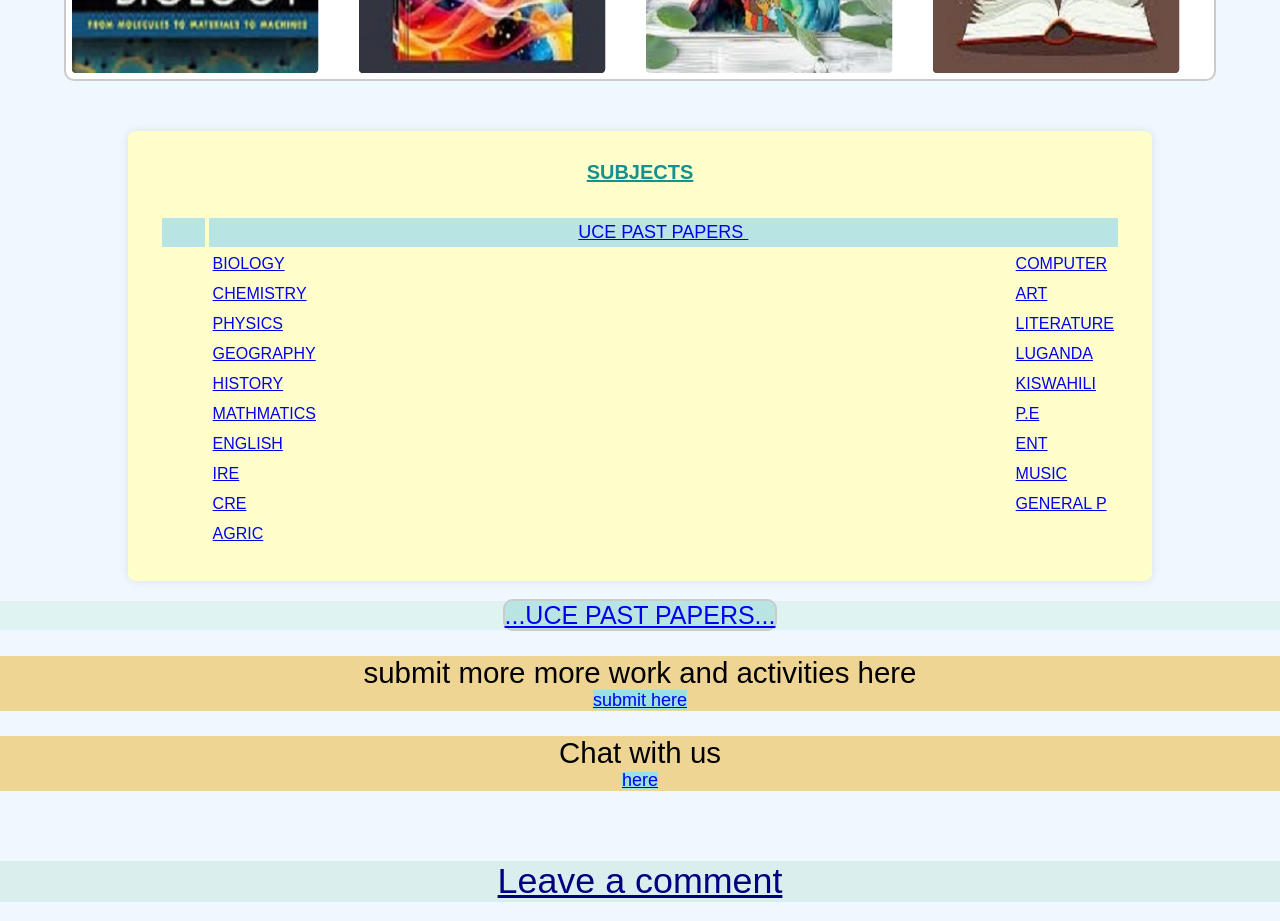
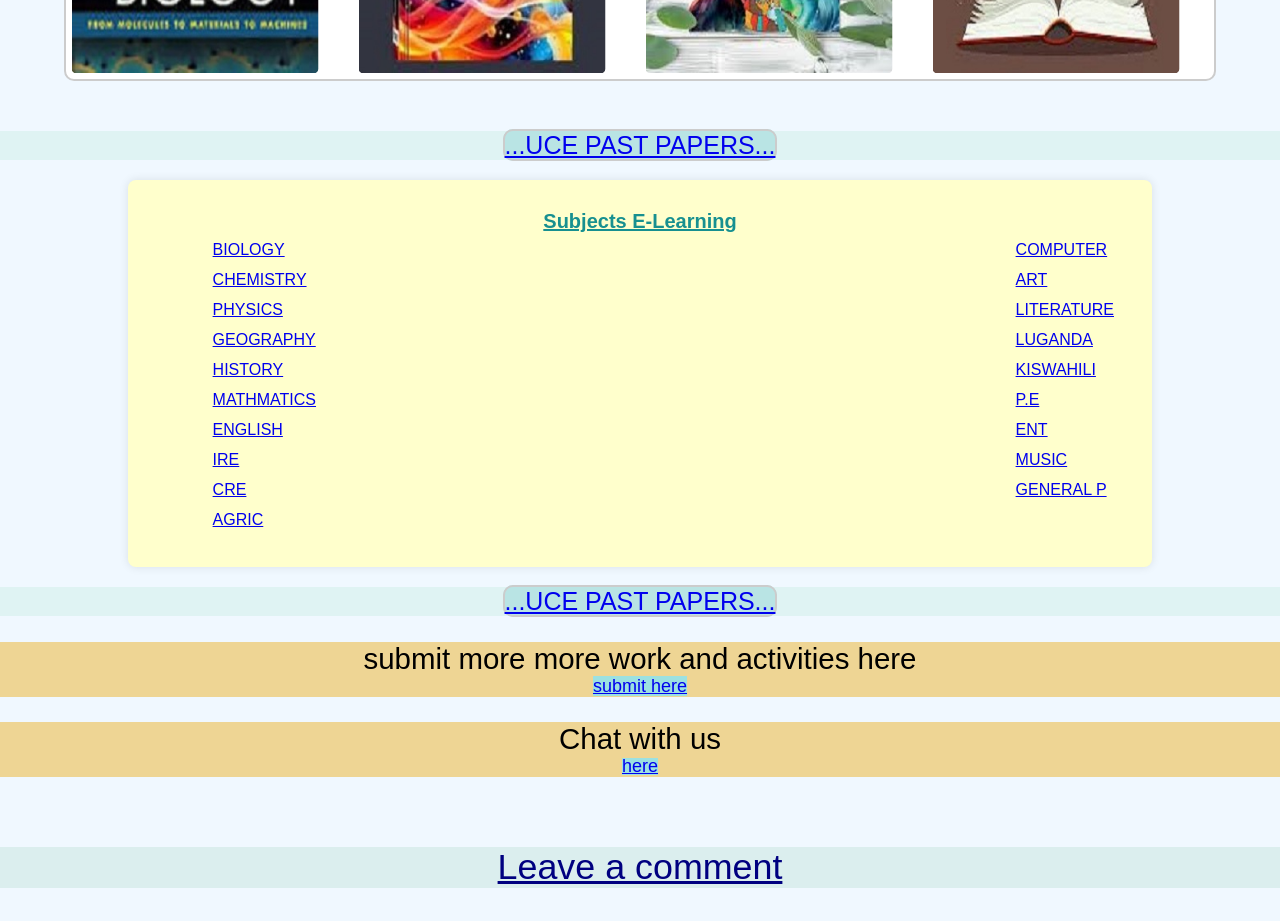
Before and after one commit to atlashighschoole-learning/atlashighschoole-learning.github.io, a plain HTML site: page E-LEARNING.html in a window 1280 px wide. Shown: the part 1080-2001 px from the top of the page. Drawn offline with Linux system fonts and the light colour scheme.

Commit message:
Update E-LEARNING.html

```diff
--- a/E-LEARNING.html
+++ b/E-LEARNING.html
@@ -1145,6 +1145,8 @@ To download simply open the work and in the up, right corner click on the arrow
 
 
 
+<p class="auto-style33"><span ><span class="auto-style100" style="font-size:clamp(18px, 3vw, 25px)">
+<a href="uneb%20years.html">...UCE PAST PAPERS...</a></span></span></p>
 
 
 
@@ -1152,21 +1154,9 @@ To download simply open the work and in the up, right corner click on the arrow
 <div id="container-2" style="height: auto; width: 80%;" class="auto-style52">
 	<div class="auto-style38">
 </section>
-	<span class="auto-style72"style="font-size:clamp(14px, 3vw, 20px)"><strong>SUBJECTS</strong></span><br />
+	<span class="auto-style72"style="font-size:clamp(14px, 3vw, 20px)"><strong>Subjects E-Learning</strong></span><br />
 	</div>
 	<table style="font-size:clamp(12px, 2vw, 16px)" style="width: 100%; height: auto;"style="width: 100%; height: auto;" cellpadding="4" style="width: 100%; height: 316px" class="auto-style52" align="center" cellspacing="4">
-		<tr>
-			<td class="auto-style49" style="width: 5%">
-			&nbsp;</td>
-			<td class="auto-style38" colspan="3">
-			&nbsp;</td>
-		</tr>
-		<tr>
-			<td class="auto-style102" style="width: 5%">
-			&nbsp;</td>
-			<td class="auto-style101" colspan="3" style="font-size:clamp(10px, 3vw, 18px)">
-			<a href="uneb%20years.html">UCE PAST PAPERS&nbsp;</a></td>
-		</tr>
 		<tr>
 			<td class="auto-style49" style="width: 5%">
 			&nbsp;</td>
```
